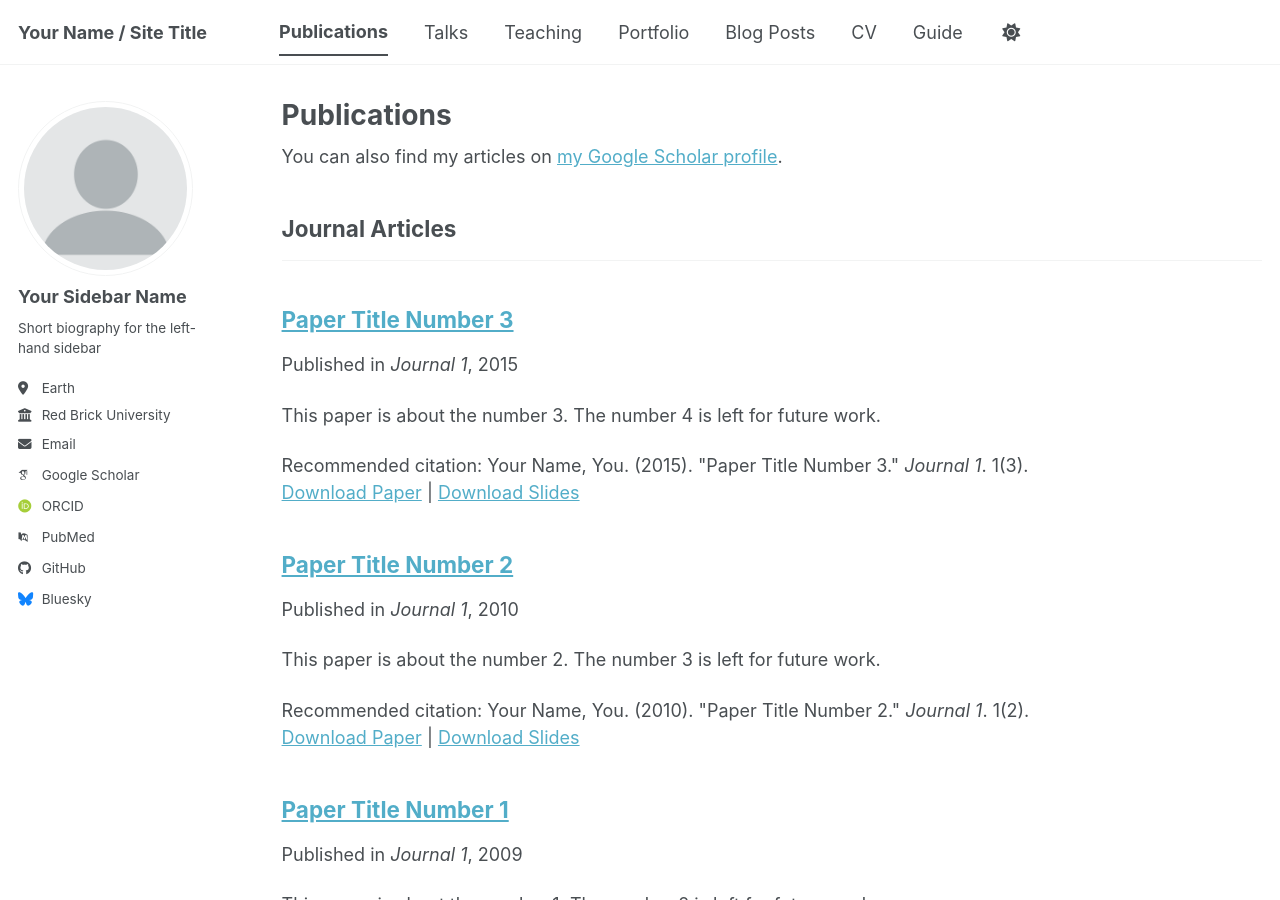
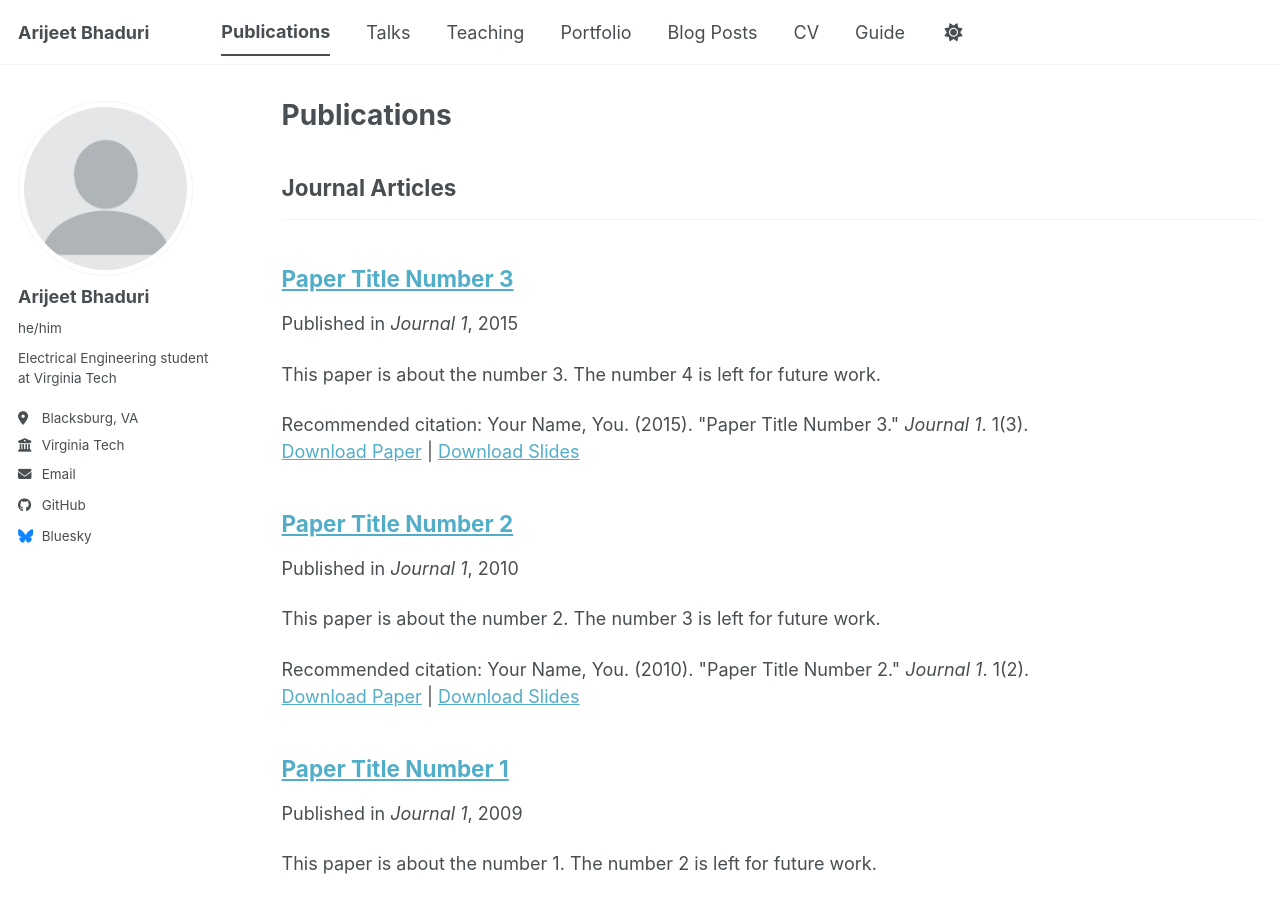
Before and after one commit to BacoTell28/BacoTell28.github.io, a Jekyll site: the page built from _pages/publications.html, in a window 1280 px wide and 900 px high. Built offline with Jekyll 4.4.1, drawn with Linux system fonts in a browser that asks for light colours; some web fonts are replaced; a script bundle is joined from its source files by our own code; library files that are not in the unit come from our copies; some of the changed text lies outside the part shown.

Commit message:
updated information in _config.yml

```diff
--- a/_config.yml
+++ b/_config.yml
@@ -9,14 +9,11 @@
 # Basic Site Settings
 locale                   : "en-US"
 site_theme               : "default" # The available themes options are "default", "air", "sunrise", "mint", "dirt" and "contrast"
-title                    : "Your Name / Site Title"
+title                    : "Arijeet Bhaduri"
 title_separator          : "-"
-name                     : &name "Your Name"
+name                     : &name "Arijeet Bhaduri"
 description              : &description "Your Name's academic portfolio"   # Update this with a general description of your site, this is the default if not overridden by a page
-url                      : https://academicpages.github.io # The base hostname & protocol for your site e.g. "https://[your GitHub username].github.io",
-                                                           # or if you already have some other page hosted on Github then use "https://[your GitHub username].github.io/[Your Repo Name]"
-baseurl                  : "" # the subpath of your site, e.g. "/blog"
-repository               : "academicpages/academicpages.github.io"
+url                      : https://BacoTell28.github.io                                                            # or if you repository               : "BacoTell28/BacoTell28.github.io"
 
 # Site Author - The following control what appear as part of the author content on the side bar.
 #               If a field is blank the icon and link will not appear, otherwise it will be shown.
@@ -24,36 +21,17 @@ repository               : "academicpages/academicpages.github.io"
 author:
   # Biographic information
   avatar           : "profile.png"
-  name             : "Your Sidebar Name"
-  pronouns         : # example: "she/her"
-  bio              : "Short biography for the left-hand sidebar"
-  location         : "Earth"
-  employer         : "Red Brick University"
-  uri              : # URL
-  email            : "none@example.org"
+  name             : "Arijeet Bhaduri"
+  pronouns         : "he/him"
+  bio              : "Electrical Engineering student at Virginia Tech"
+  location         : "Blacksburg, VA"
+  employer         : "Virginia Tech"
+  email            : "barijeet28@vt.edu"
 
-  # Academic websites
-  academia         : # URL
-  arxiv            : # URL - Update with the correct link to your profile
-  googlescholar    : "https://scholar.google.com/citations?user=PS_CX0AAAAAJ"
-  inspire-hep      : # URL
-  impactstory      : # URL
-  orcid            : "https://orcid.org/yourorcidurl"
-  semantic         : # URL
-  ssrn             : # URL
-  pubmed           : "https://www.ncbi.nlm.nih.gov/pubmed/?term=john+snow"
-  researchgate     : # URL
-  scopus           : # URL
-  zotero           : # URL
 
 
   # Repositories and software development
-  bitbucket        : # Username - Update with your username on the site
-  codepen          : # Username
-  dribbble         : # Username
-  github           : "academicpages"
-  kaggle           : # Username
-  stackoverflow    : # User number or user number and name (i.e., use "1" or "1/jeff-atwood")
+  github           : "BacoTell28"
 
   # Social media
   artstation       : # Username
```
